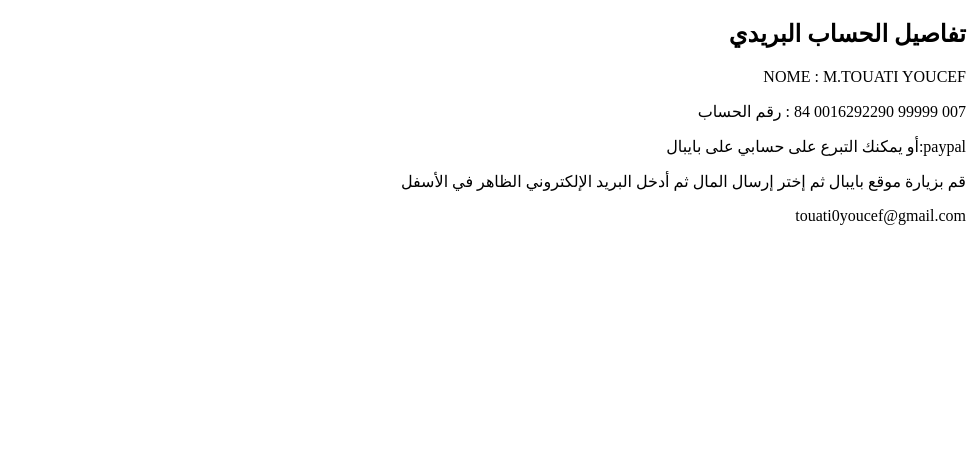
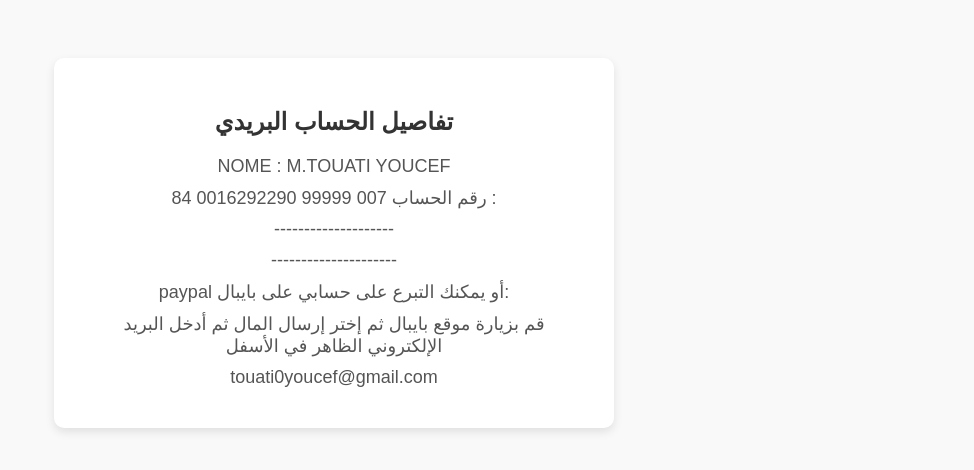
Before and after one commit to youcef847/support-me, a plain HTML site: page index.html in a window 1280 px wide. Shown: the whole page, without its empty margins (306-1280 px from the left). Drawn offline with Linux system fonts and the light colour scheme.

Commit message:
Update index.html

```diff
--- a/index.html
+++ b/index.html
@@ -3,15 +3,45 @@
 <head>
   <meta charset="UTF-8" />
   <title>معلومات الحساب البريدي الجزائري</title>
+  <style>
+    body {
+      font-family: Arial, sans-serif;
+      background-color: #f9f9f9;
+      text-align: center;
+      padding: 50px;
+      direction: rtl;
+    }
+
+    .container {
+      background-color: #ffffff;
+      border-radius: 10px;
+      padding: 30px;
+      max-width: 500px;
+      margin: auto;
+      box-shadow: 0 4px 10px rgba(0, 0, 0, 0.1);
+    }
+
+    h2 {
+      color: #333;
+    }
+
+    p {
+      font-size: 18px;
+      color: #555;
+      margin: 10px 0;
+    }
+  </style>
 </head>
 <body>
-  <h2>تفاصيل الحساب البريدي</h2>
-  <p>NOME : M.TOUATI YOUCEF</p>
-  <p>007 99999 0016292290 84 : رقم الحساب</p>
-
-
-  <p>paypal:أو يمكنك التبرع على حسابي على بايبال </p>
-  <p>قم بزيارة موقع بايبال ثم إختر إرسال المال ثم أدخل البريد الإلكتروني الظاهر في الأسفل </p>
-  <p>touati0youcef@gmail.com</p>
+  <div class="container">
+    <h2>تفاصيل الحساب البريدي</h2>
+    <p>NOME : M.TOUATI YOUCEF</p>
+    <p>: رقم الحساب 007 99999 0016292290 84 </p>
+    <p>--------------------</p>
+    <p>---------------------</p>
+    <p>:أو يمكنك التبرع على حسابي على بايبال paypal </p>
+    <p>قم بزيارة موقع بايبال ثم إختر إرسال المال ثم أدخل البريد الإلكتروني الظاهر في الأسفل </p>
+    <p>touati0youcef@gmail.com</p>
+  </div>
 </body>
 </html>
```
